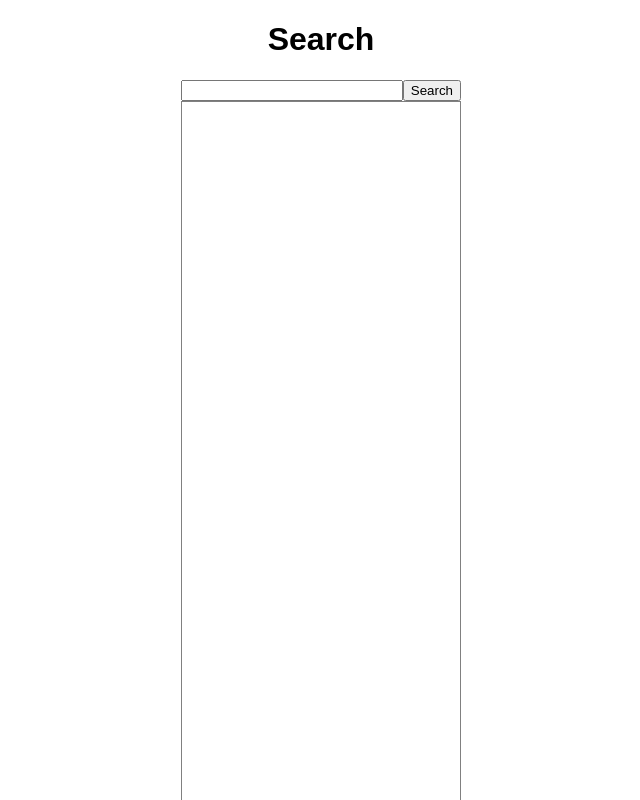
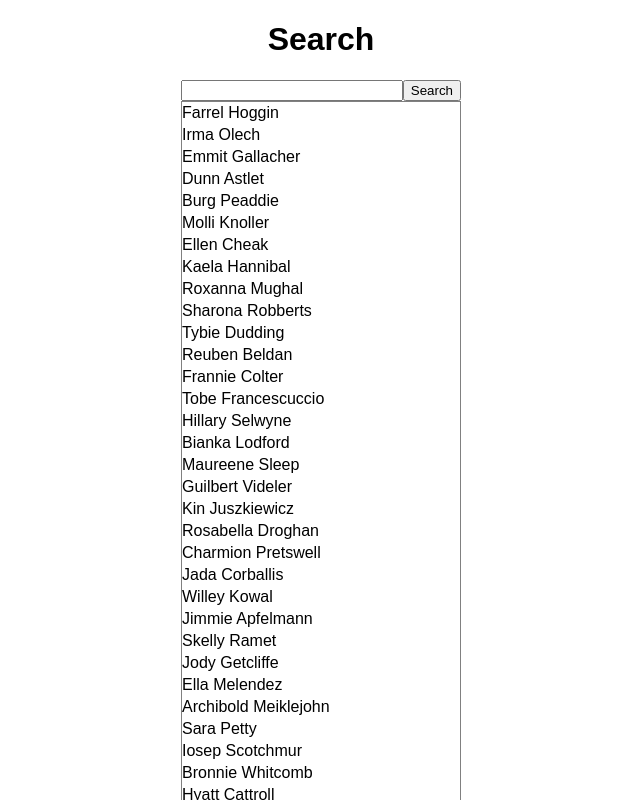
Before and after one commit to PJMantoss/autocomplete_search, a React (Create React App) app: page / in a window 1280 px wide. Shown: the top 800 px of the page, without its empty margins (319-959 px from the left). Built offline with nearby package versions, Linux system fonts and the light colour scheme; the HTML template or start-up script is replaced by a standard one.

Commit message:
update App

```diff
--- a/src/App.js
+++ b/src/App.js
@@ -28,7 +28,9 @@ function App() {
         </div>
         <div className="dropdown">
           {data.map(d => (
-            <div className="dropdownRow"></div>
+            <div className="dropdownRow">
+              {d.full_name}
+            </div>
           ))}
         </div>
       </div>
```
